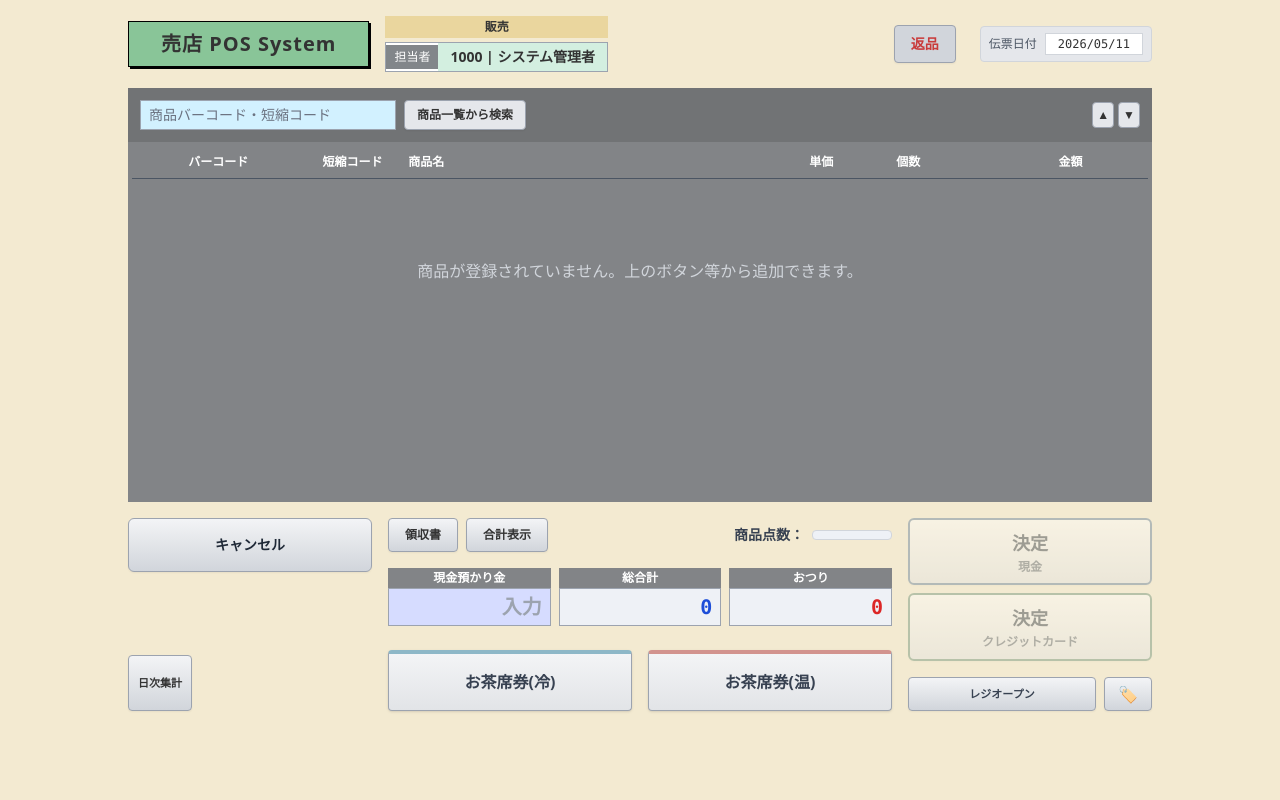
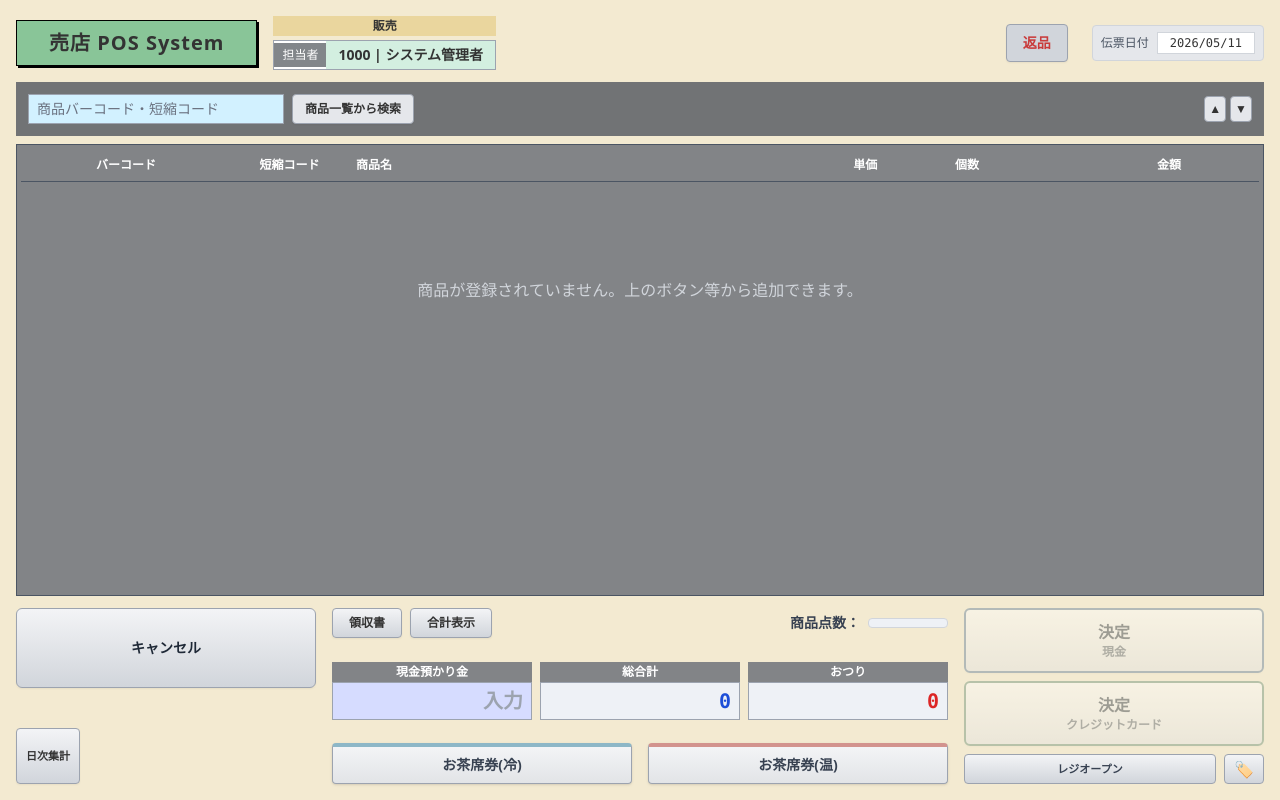
Before and after one commit to valuedesign-yoshihara/DemoPos, a React (Vite) app: page / in a window 1280 px wide. Built offline with nearby package versions, Linux system fonts and the light colour scheme.

Commit message:
fix progressive

```diff
--- a/src/App.tsx
+++ b/src/App.tsx
@@ -1,6 +1,5 @@
 import React, { useState } from 'react';
 
-// 型定義
 interface Product {
   barcode: string;
   code: string;
@@ -12,7 +11,6 @@ interface CartItem extends Product {
   quantity: number;
 }
 
-// ダミーの商品マスターデータ
 const PRODUCT_MASTER: Product[] = [
   { barcode: '45286310000', code: '0823', name: '七味小袋(15g)', price: 486 },
   { barcode: '49612592510', code: '',     name: '京友禅飴',     price: 440 },
@@ -23,20 +21,14 @@ export default function App() {
   const [cart, setCart] = useState<CartItem[]>([]);
   const [inputVal, setInputVal] = useState<string>('');
   const [cashReceived, setCashReceived] = useState<string>('');
-  const [isLoading, setIsLoading] = useState<boolean>(false); // 👈 スピナー用の状態を追加
+  const [isLoading, setIsLoading] = useState<boolean>(false);
 
-  // カート内商品の総点数
   const totalItems = cart.reduce((sum, item) => sum + item.quantity, 0);
-
-  // 総合計
   const totalPrice = cart.reduce((sum, item) => sum + (item.price * item.quantity), 0);
-
-  // おつり計算
   const change = cashReceived ? Math.max(0, Number(cashReceived) - totalPrice) : 0;
 
-  // 商品を追加するハンドラー
   const handleAddProduct = (product: Product) => {
-    if (isLoading) return; // 読み込み中は操作不可
+    if (isLoading) return;
     setCart(prev => {
       const existing = prev.find(item => item.barcode === product.barcode);
       if (existing) {
@@ -76,7 +68,6 @@ export default function App() {
     setCart(prev => prev.filter(item => item.barcode !== barcode));
   };
 
-  // キャンセル（クリア）処理
   const handleCancel = () => {
     if (isLoading) return;
     setCart([]);
@@ -84,45 +75,38 @@ export default function App() {
     setInputVal('');
   };
 
-  // 👈 「決定」ボタン押下時の処理を追加
   const handleCheckout = () => {
-    if (cart.length === 0 || isLoading) return; // カートが空、または既に読み込み中なら処理しない
-
-    setIsLoading(true); // スピナーを表示
-
-    // 2秒（2000ミリ秒）後にクリア処理を実行
+    if (cart.length === 0 || isLoading) return;
+    setIsLoading(true);
     setTimeout(() => {
       setCart([]);
       setCashReceived('');
       setInputVal('');
-      setIsLoading(false); // スピナーを非表示
+      setIsLoading(false);
     }, 2000);
   };
 
   return (
-    <div className="min-h-screen bg-[#F3EAD1] p-4 text-[#333333] font-sans select-none overflow-x-auto relative">
+    // 全体を flex-col / h-screen にして、画面の縦幅100%を強制ロック
+    <div className="h-screen w-screen bg-[#F3EAD1] p-4 text-[#333333] font-sans select-none flex flex-col overflow-hidden relative">
 
-      {/* 👈 スピナー付きオーバーレイ（isLoading が true のときだけ画面全体をロックして表示） */}
       {isLoading && (
-        <div className="absolute inset-0 bg-black/40 flex flex-col items-center justify-center z-50 rounded-lg">
+        <div className="absolute inset-0 bg-black/40 flex flex-col items-center justify-center z-50">
           <div className="bg-white p-6 rounded-lg shadow-xl flex flex-col items-center space-y-4">
-            {/* Tailwind標準のスピンアニメーション */}
             <div className="animate-spin h-10 w-10 border-4 border-[#547394] border-t-transparent rounded-full"></div>
             <p className="text-sm font-bold text-gray-700">決済処理中...</p>
           </div>
         </div>
       )}
 
-      <div className="max-w-[1024px] mx-auto bg-[#F3EAD1]">
-
-        {/* ヘッダーエリア */}
-        <div className="flex items-center justify-between mb-4">
+      {/* 1. ヘッダーエリア（高さを固定） */}
+      <div className="flex-none flex items-center justify-between mb-3">
         <div className="flex items-center space-x-4">
           <div className="bg-[#89C598] border border-black shadow-[2px_2px_0px_rgba(0,0,0,1)] px-8 py-2 text-xl font-bold tracking-wider">
             売店 POS System
           </div>
           <div className="flex flex-col space-y-1">
-              <div className="bg-[#EAD69E] text-center text-xs py-0.5 px-4 font-bold border border-transparent">販売</div>
+            <div className="bg-[#EAD69E] text-center text-xs py-0.5 px-4 font-bold">販売</div>
             <div className="flex items-center text-sm border border-gray-400 bg-white">
               <span className="bg-[#82868A] text-white px-2 py-1 text-xs">担当者</span>
               <span className="px-3 py-1 font-bold bg-[#D3EFE0]">1000 | システム管理者</span>
@@ -141,8 +125,8 @@ export default function App() {
         </div>
       </div>
 
-        {/* 入力・検索バー */}
-        <div className="bg-[#717375] p-3 flex items-center justify-between">
+      {/* 2. 入力・検索バー（高さを固定） */}
+      <div className="flex-none bg-[#717375] p-3 flex items-center justify-between mb-2">
         <div className="flex items-center space-x-2 flex-1 max-w-xl">
           <input
             type="text"
@@ -151,18 +135,11 @@ export default function App() {
             value={inputVal}
             disabled={isLoading}
             onChange={(e: React.ChangeEvent<HTMLInputElement>) => setInputVal(e.target.value)}
-              onKeyDown={(e: React.KeyboardEvent<HTMLInputElement>) => {
-                if (e.key === 'Enter' && inputVal) {
-                  const found = PRODUCT_MASTER.find(p => p.code === inputVal || p.barcode.startsWith(inputVal));
-                  if (found) handleAddProduct(found);
-                  setInputVal('');
-                }
-              }}
           />
           <button
             onClick={handleSearchClick}
             disabled={isLoading}
-              className="bg-[#E5E7EB] hover:bg-gray-200 border border-gray-400 text-xs font-bold px-3 py-1.5 rounded shadow-sm disabled:opacity-50"
+            className="bg-[#E5E7EB] hover:bg-gray-200 border border-gray-400 text-xs font-bold px-3 py-1.5 rounded shadow-sm"
           >
             商品一覧から検索
           </button>
@@ -173,10 +150,10 @@ export default function App() {
         </div>
       </div>
 
-        {/* メイングリッド */}
-        <div className="bg-[#828487] min-h-[360px] p-1 text-sm overflow-y-auto">
+      {/* 3. メイン明細エリア（flex-1 で余った高さを全画面分使い切る） */}
+      <div className="flex-1 bg-[#828487] p-1 text-sm overflow-y-auto border border-gray-600 min-h-0">
         <table className="w-full text-left border-collapse table-fixed">
-            <thead>
+          <thead className="sticky top-0 bg-[#828487] z-10">
             <tr className="text-white text-xs font-bold border-b border-gray-600">
               <th className="w-[18%] p-2 text-center">バーコード</th>
               <th className="w-[10%] p-2 text-center">短縮コード</th>
@@ -190,7 +167,7 @@ export default function App() {
           <tbody>
             {cart.length === 0 ? (
               <tr>
-                  <td colSpan={7} className="text-center text-gray-300 pt-20 text-base">
+                <td colSpan={7} className="text-center text-gray-300 pt-24 text-base">
                   商品が登録されていません。上のボタン等から追加できます。
                 </td>
               </tr>
@@ -203,32 +180,14 @@ export default function App() {
                   <td className="border-r border-gray-400 p-2 text-right font-mono text-base">{item.price.toLocaleString()}</td>
                   <td className="border-r border-gray-400 p-1 text-center">
                     <div className="flex items-center justify-center space-x-1">
-                        <button
-                          onClick={() => updateQuantity(item.barcode, -1)}
-                          disabled={isLoading}
-                          className="bg-[#D1D5DB] border border-gray-400 rounded px-2 py-0.5 text-xs active:bg-gray-400"
-                        >
-                          -
-                        </button>
+                      <button onClick={() => updateQuantity(item.barcode, -1)} disabled={isLoading} className="bg-[#D1D5DB] border border-gray-400 rounded px-2 py-0.5 text-xs">-</button>
                       <span className="w-6 inline-block text-center font-mono text-base">{item.quantity}</span>
-                        <button
-                          onClick={() => updateQuantity(item.barcode, 1)}
-                          disabled={isLoading}
-                          className="bg-[#D1D5DB] border border-gray-400 rounded px-2 py-0.5 text-xs active:bg-gray-400"
-                        >
-                          +
-                        </button>
+                      <button onClick={() => updateQuantity(item.barcode, 1)} disabled={isLoading} className="bg-[#D1D5DB] border border-gray-400 rounded px-2 py-0.5 text-xs">+</button>
                     </div>
                   </td>
                   <td className="border-r border-gray-400 p-2 text-right font-mono text-base">{(item.price * item.quantity).toLocaleString()}</td>
                   <td className="p-1 text-center">
-                      <button
-                        onClick={() => removeItem(item.barcode)}
-                        disabled={isLoading}
-                        className="bg-[#E25C5C] text-white text-[10px] font-bold px-1 py-1 rounded active:bg-red-700 disabled:opacity-50"
-                      >
-                        削除
-                      </button>
+                    <button onClick={() => removeItem(item.barcode)} disabled={isLoading} className="bg-[#E25C5C] text-white text-[10px] font-bold px-1 py-1 rounded">削除</button>
                   </td>
                 </tr>
               ))
@@ -237,28 +196,29 @@ export default function App() {
         </table>
       </div>
 
-        {/* フッター・操作決済エリア */}
-        <div className="mt-4 grid grid-cols-12 gap-4">
+      {/* 4. フッター・決済エリア（高さを下部に固定） */}
+      <div className="flex-none mt-3 grid grid-cols-12 gap-4 h-44">
 
+        {/* 左 */}
         <div className="col-span-3 flex flex-col justify-between">
           <button
             onClick={handleCancel}
             disabled={isLoading}
-              className="bg-gradient-to-b from-gray-100 to-gray-300 hover:from-gray-200 hover:to-gray-400 border border-gray-400 shadow-sm text-sm font-bold py-4 px-4 rounded-md text-gray-800 disabled:opacity-50"
+            className="w-full h-20 bg-gradient-to-b from-gray-100 to-gray-300 border border-gray-400 shadow-sm text-sm font-bold rounded-md text-gray-800 disabled:opacity-50"
           >
             キャンセル
           </button>
-            <button className="w-16 h-14 bg-gradient-to-b from-gray-100 to-gray-300 border border-gray-400 shadow-sm text-[11px] font-bold rounded flex items-center justify-center leading-tight">
+          <button className="w-16 h-14 bg-gradient-to-b from-gray-100 to-gray-300 border border-gray-400 shadow-sm text-[11px] font-bold rounded flex items-center justify-center">
             日次集計
           </button>
         </div>
 
-          <div className="col-span-6 flex flex-col space-y-4">
-
+        {/* 中央 */}
+        <div className="col-span-6 flex flex-col justify-between">
           <div className="flex items-center justify-between">
             <div className="flex space-x-2">
-                <button className="bg-gradient-to-b from-gray-100 to-gray-300 border border-gray-400 text-xs font-bold px-4 py-2 rounded shadow-sm">領収書</button>
-                <button className="bg-gradient-to-b from-gray-100 to-gray-300 border border-gray-400 text-xs font-bold px-4 py-2 rounded shadow-sm">合計表示</button>
+              <button className="bg-gradient-to-b from-gray-100 to-gray-300 border border-gray-400 text-xs font-bold px-4 py-1.5 rounded shadow-sm">領収書</button>
+              <button className="bg-gradient-to-b from-gray-100 to-gray-300 border border-gray-400 text-xs font-bold px-4 py-1.5 rounded shadow-sm">合計表示</button>
             </div>
             <div className="flex items-center space-x-2">
               <span className="text-sm font-bold text-gray-700">商品点数：</span>
@@ -294,55 +254,44 @@ export default function App() {
             </div>
           </div>
 
-            <div className="grid grid-cols-2 gap-4 pt-2">
-              <button
-                onClick={() => handleAddTicket('お茶席券(冷)', 500)}
-                disabled={isLoading}
-                className="bg-gradient-to-b from-gray-100 to-[#E2E4E7] border-t-4 border-t-[#8DB7C7] border border-gray-400 shadow py-4 text-base font-bold text-gray-700 rounded active:from-gray-200 disabled:opacity-50"
-              >
+          <div className="grid grid-cols-2 gap-4">
+            <button onClick={() => handleAddTicket('お茶席券(冷)', 500)} disabled={isLoading} className="bg-gradient-to-b from-gray-100 to-[#E2E4E7] border-t-4 border-t-[#8DB7C7] border border-gray-400 shadow py-2 text-sm font-bold text-gray-700 rounded">
               お茶席券(冷)
             </button>
-              <button
-                onClick={() => handleAddTicket('お茶席券(温)', 500)}
-                disabled={isLoading}
-                className="bg-gradient-to-b from-gray-100 to-[#E2E4E7] border-t-4 border-t-[#D2938E] border border-gray-400 shadow py-4 text-base font-bold text-gray-700 rounded active:from-gray-200 disabled:opacity-50"
-              >
+            <button onClick={() => handleAddTicket('お茶席券(温)', 500)} disabled={isLoading} className="bg-gradient-to-b from-gray-100 to-[#E2E4E7] border-t-4 border-t-[#D2938E] border border-gray-400 shadow py-2 text-sm font-bold text-gray-700 rounded">
               お茶席券(温)
             </button>
           </div>
         </div>
 
+        {/* 右 */}
         <div className="col-span-3 flex flex-col justify-between space-y-2">
-            {/* 👈 onClick に handleCheckout を割り当て、disabled制御を追加 */}
           <button
             onClick={handleCheckout}
             disabled={cart.length === 0 || isLoading}
             className="flex-1 bg-gradient-to-b from-white to-[#E2E3E5] hover:to-gray-300 border-2 border-[#547394] rounded-md flex flex-col items-center justify-center shadow-sm disabled:opacity-40"
           >
-              <span className="text-lg font-bold text-gray-800">決定</span>
-              <span className="text-xs text-gray-600 font-bold mt-0.5">現金</span>
+            <span className="text-base font-bold text-gray-800">決定</span>
+            <span className="text-xs text-gray-600 font-bold">現金</span>
           </button>
 
-            {/* 👈 クレジットカード側にも同様に handleCheckout を割り当て */}
           <button
             onClick={handleCheckout}
             disabled={cart.length === 0 || isLoading}
             className="flex-1 bg-gradient-to-b from-white to-[#E2E3E5] hover:to-gray-300 border-2 border-[#5F876E] rounded-md flex flex-col items-center justify-center shadow-sm disabled:opacity-40"
           >
-              <span className="text-lg font-bold text-gray-800">決定</span>
-              <span className="text-xs text-gray-600 font-bold mt-0.5">クレジットカード</span>
+            <span className="text-base font-bold text-gray-800">決定</span>
+            <span className="text-xs text-gray-600 font-bold">クレジットカード</span>
           </button>
 
-            <div className="flex space-x-2 pt-2">
-              <button className="flex-1 bg-gradient-to-b from-gray-100 to-gray-300 border border-gray-400 text-[11px] font-bold py-2 rounded shadow-sm text-gray-700">
+          <div className="flex space-x-2">
+            <button className="flex-1 bg-gradient-to-b from-gray-100 to-gray-300 border border-gray-400 text-[11px] font-bold py-1.5 rounded text-gray-700">
               レジオープン
             </button>
-              <button className="w-12 bg-gradient-to-b from-gray-100 to-gray-300 border border-gray-400 rounded flex items-center justify-center shadow-sm">
-                <span className="text-blue-600 font-bold">🏷️</span>
+            <button className="w-10 bg-gradient-to-b from-gray-100 to-gray-300 border border-gray-400 rounded flex items-center justify-center">
+              🏷️
             </button>
           </div>
-          </div>
-
         </div>
 
       </div>
--- a/src/index.css
+++ b/src/index.css
@@ -2,18 +2,15 @@
 @tailwind components;
 @tailwind utilities;
 
-/* 既存のテンプレートが持つ強制的な中央寄せや背景色をリセット */
-html,
-body,
-#root {
+html, body, #root {
   margin: 0;
   padding: 0;
-  width: 100%;
-  height: 100%;
-  background-color: #f3ead1; /* POSシステムの背景色をデフォルトに設定 */
+  width: 100vw;
+  height: 100vh;
+  overflow: hidden; /* ブラウザ自体のスクロールバーを完全に消去 */
+  background-color: #F3EAD1;
 }
 
-/* スピンボタン（矢印）を隠すカスタムスタイル */
 input::-webkit-outer-spin-button,
 input::-webkit-inner-spin-button {
   -webkit-appearance: none;
```
Lines whose indentation alone changed are shown as unchanged.
